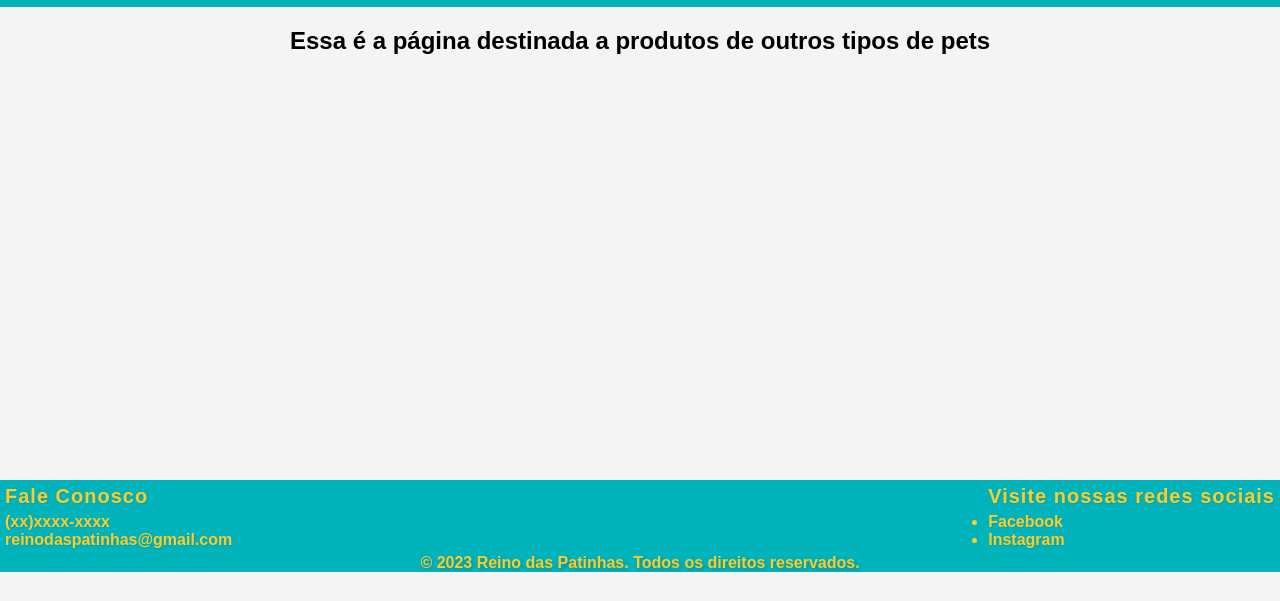
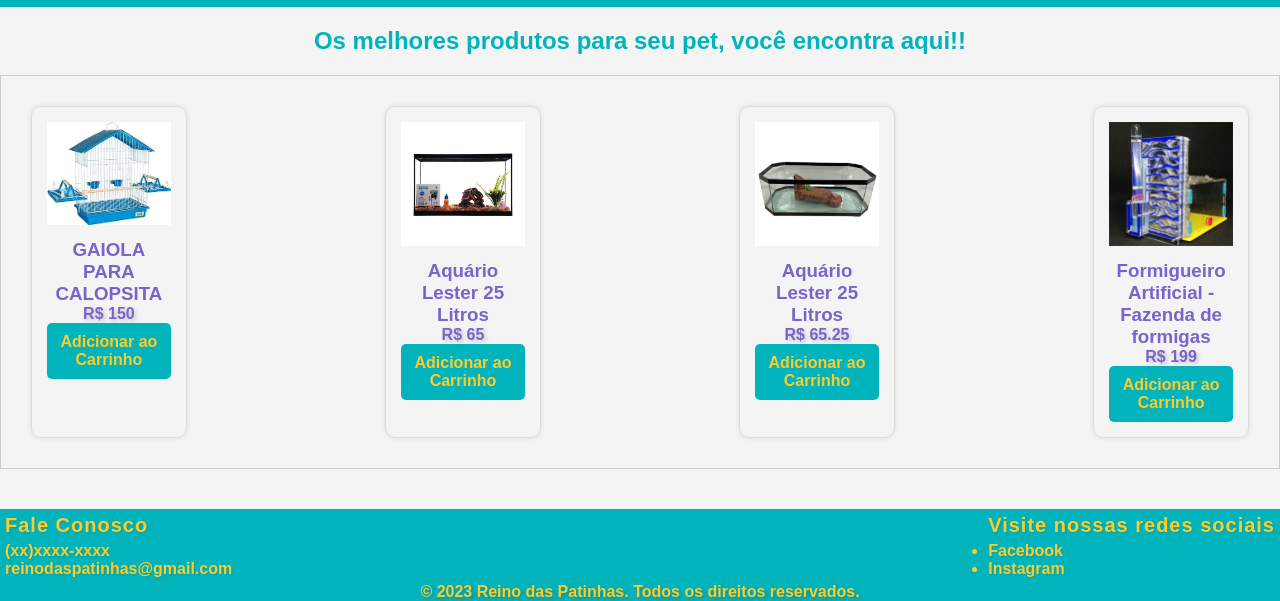
Before and after one commit to igorlanaa/projeto_proz_grupo3, a plain HTML site: page outros_pets.html in a window 1280 px wide. Shown: the part 228-829 px from the top of the page. Before the commit the page ends 800 px from the top, so only its background shows below. Drawn offline with Linux system fonts and the light colour scheme.

Commit message:
Subindo o esboço geral do site

```diff
--- a/CSS/carrinho.css
+++ b/CSS/carrinho.css
@@ -7,53 +7,63 @@ body {
     flex-direction: column;
     min-height: 100vh;
   }
+
   main {
     margin: 20px auto;
     flex-grow: 1;
   }
-*{
-    margin: 0%;
-    padding: 0%;
+
+  * {
+    margin: 0;
+    padding: 0;
   }
-header{
+
+  header {
     background-color: #01B4BC;
-    font-family:"cooper black", fantasy;
+    font-family: "cooper black", fantasy;
     color: #ffcb29;
   }
-header a{
+
+  header a {
     color: #ffcb29;
     text-decoration: none;
   }
-header a:hover{
+
+  header a:hover {
     color: #ffc100;
   }
-header img{
+
+  header img {
     position: relative;
     left: 250px;
-    top:40px;
+    top: 40px;
   }
-header h1{
+
+  header h1 {
     font-size: 60px;
     text-align: center;
     letter-spacing: 1px;
     position: relative;
     bottom: 30px;
   }
-nav{
+
+  nav {
     text-align: center;
   }
-nav ul{
-    list-style:none;
+
+  nav ul {
+    list-style: none;
   }
-nav ul li{
+
+  nav ul li {
     font-size: 30px;
     display: inline;
     padding: 0px 1.3%;
     position: relative;
-    bottom:20px;
+    bottom: 20px;
   }
 
-header section{
+  header section {
     position: relative;
     left: 50%;
     transform: translateX(-50%);
@@ -64,10 +74,9 @@ header section{
     display: flex;
     align-items: center;
     justify-content: space-between;
-
   }
 
-header section input{
+  header section input {
     width: 80%;
     padding: 10px;
     margin: 0 auto;
@@ -76,22 +85,23 @@ header section input{
     outline: none;
   }
 
-header a#lupa{
-    color:#1e3050;
+  header a#lupa {
+    color: #1e3050;
     padding: 20px;
   }
 
-
-footer{
+  footer {
     background-color: #01B4BC;
     color: #ffcb29;
   }
-footer h3{
+
+  footer h3 {
     font-size: 20px;
     font-family:"cooper black", fantasy;
     letter-spacing: 1px;
+  }
 
-}
+
   .container {
     display: flex;
     justify-content: space-between;
@@ -103,12 +113,72 @@ footer h3{
     width: auto;
     margin: 5px;
   }
+
   p {
     text-align: center;
     font-weight: bold;
     text-shadow: 2px 2px 4px rgba(0, 0, 0, 0.2);
   }
+
   .left, .right {
     font-weight: bold;
     text-shadow: 1px 1px 2px rgba(0, 0, 0, 0.1);
   }
+
+  .container-produtos {
+    width: 80%;
+    margin: 0 auto;
+    text-align: center;
+  }
+
+  .produtos {
+    display: flex;
+    flex-wrap: wrap;
+    justify-content: space-between;
+    margin: 20px auto;
+    border: 1px solid #ccc;
+    padding: 20px;
+    flex-grow: 1;
+  }
+
+  .produto {
+    width: 10%;
+    margin: 10px;
+    padding: 15px;
+    border: 1px solid #ddd;
+    border-radius: 10px;
+    text-align: left;
+    box-shadow: 0 0 5px rgba(0, 0, 0, 0.1);
+    text-align: center;
+    font-family: "cooper black", fantasy;
+    color: #7a63cc;
+  }
+
+  .produto img {
+    max-width: 100%;
+    height: auto;
+    margin-bottom: 10px;
+  }
+
+  .produto button {
+    display: flex;
+    background-color: #01B4BC;
+    color: #ffcb29;
+    border: none;
+    border-radius: 5px;
+    padding: 10px;
+    font-size: 16px;
+    font-weight: bold;
+    cursor: pointer;
+  }
+
+  .produto button:hover {
+    background-color: #ffc100;
+  }
+
+main h2 { color: #01B4BC;
+    font-family: "cooper black", fantasy;
+    text-align: center;
+
+
+}
--- a/CSS/outros_pets.css
+++ b/CSS/outros_pets.css
@@ -7,53 +7,63 @@ body {
     flex-direction: column;
     min-height: 100vh;
   }
+
   main {
     margin: 20px auto;
     flex-grow: 1;
   }
-*{
-    margin: 0%;
-    padding: 0%;
+
+  * {
+    margin: 0;
+    padding: 0;
   }
-header{
+
+  header {
     background-color: #01B4BC;
-    font-family:"cooper black", fantasy;
+    font-family: "cooper black", fantasy;
     color: #ffcb29;
   }
-header a{
+
+  header a {
     color: #ffcb29;
     text-decoration: none;
   }
-header a:hover{
+
+  header a:hover {
     color: #ffc100;
   }
-header img{
+
+  header img {
     position: relative;
     left: 250px;
-    top:40px;
+    top: 40px;
   }
-header h1{
+
+  header h1 {
     font-size: 60px;
     text-align: center;
     letter-spacing: 1px;
     position: relative;
     bottom: 30px;
   }
-nav{
+
+  nav {
     text-align: center;
   }
-nav ul{
-    list-style:none;
+
+  nav ul {
+    list-style: none;
   }
-nav ul li{
+
+  nav ul li {
     font-size: 30px;
     display: inline;
     padding: 0px 1.3%;
     position: relative;
-    bottom:20px;
+    bottom: 20px;
   }
 
-header section{
+  header section {
     position: relative;
     left: 50%;
     transform: translateX(-50%);
@@ -64,10 +74,9 @@ header section{
     display: flex;
     align-items: center;
     justify-content: space-between;
-
   }
 
-header section input{
+  header section input {
     width: 80%;
     padding: 10px;
     margin: 0 auto;
@@ -76,22 +85,23 @@ header section input{
     outline: none;
   }
 
-header a#lupa{
-    color:#1e3050;
+  header a#lupa {
+    color: #1e3050;
     padding: 20px;
   }
 
-
-footer{
+  footer {
     background-color: #01B4BC;
     color: #ffcb29;
   }
-footer h3{
+
+  footer h3 {
     font-size: 20px;
     font-family:"cooper black", fantasy;
     letter-spacing: 1px;
+  }
 
-}
+
   .container {
     display: flex;
     justify-content: space-between;
@@ -103,12 +113,72 @@ footer h3{
     width: auto;
     margin: 5px;
   }
+
   p {
     text-align: center;
     font-weight: bold;
     text-shadow: 2px 2px 4px rgba(0, 0, 0, 0.2);
   }
+
   .left, .right {
     font-weight: bold;
     text-shadow: 1px 1px 2px rgba(0, 0, 0, 0.1);
   }
+
+  .container-produtos {
+    width: 80%;
+    margin: 0 auto;
+    text-align: center;
+  }
+
+  .produtos {
+    display: flex;
+    flex-wrap: wrap;
+    justify-content: space-between;
+    margin: 20px auto;
+    border: 1px solid #ccc;
+    padding: 20px;
+    flex-grow: 1;
+  }
+
+  .produto {
+    width: 10%;
+    margin: 10px;
+    padding: 15px;
+    border: 1px solid #ddd;
+    border-radius: 10px;
+    text-align: left;
+    box-shadow: 0 0 5px rgba(0, 0, 0, 0.1);
+    text-align: center;
+    font-family: "cooper black", fantasy;
+    color: #7a63cc;
+  }
+
+  .produto img {
+    max-width: 100%;
+    height: auto;
+    margin-bottom: 10px;
+  }
+
+  .produto button {
+    display: flex;
+    background-color: #01B4BC;
+    color: #ffcb29;
+    border: none;
+    border-radius: 5px;
+    padding: 10px;
+    font-size: 16px;
+    font-weight: bold;
+    cursor: pointer;
+  }
+
+  .produto button:hover {
+    background-color: #ffc100;
+  }
+
+main h2 { color: #01B4BC;
+    font-family: "cooper black", fantasy;
+    text-align: center;
+
+
+}
--- a/CSS/produtos_caes.css
+++ b/CSS/produtos_caes.css
@@ -7,53 +7,63 @@ body {
     flex-direction: column;
     min-height: 100vh;
   }
+
   main {
     margin: 20px auto;
     flex-grow: 1;
   }
-*{
-    margin: 0%;
-    padding: 0%;
+
+  * {
+    margin: 0;
+    padding: 0;
   }
-header{
+
+  header {
     background-color: #01B4BC;
-    font-family:"cooper black", fantasy;
+    font-family: "cooper black", fantasy;
     color: #ffcb29;
   }
-header a{
+
+  header a {
     color: #ffcb29;
     text-decoration: none;
   }
-header a:hover{
+
+  header a:hover {
     color: #ffc100;
   }
-header img{
+
+  header img {
     position: relative;
     left: 250px;
-    top:40px;
+    top: 40px;
   }
-header h1{
+
+  header h1 {
     font-size: 60px;
     text-align: center;
     letter-spacing: 1px;
     position: relative;
     bottom: 30px;
   }
-nav{
+
+  nav {
     text-align: center;
   }
-nav ul{
-    list-style:none;
+
+  nav ul {
+    list-style: none;
   }
-nav ul li{
+
+  nav ul li {
     font-size: 30px;
     display: inline;
     padding: 0px 1.3%;
     position: relative;
-    bottom:20px;
+    bottom: 20px;
   }
 
-header section{
+  header section {
     position: relative;
     left: 50%;
     transform: translateX(-50%);
@@ -64,10 +74,9 @@ header section{
     display: flex;
     align-items: center;
     justify-content: space-between;
-
   }
 
-header section input{
+  header section input {
     width: 80%;
     padding: 10px;
     margin: 0 auto;
@@ -76,22 +85,23 @@ header section input{
     outline: none;
   }
 
-header a#lupa{
-    color:#1e3050;
+  header a#lupa {
+    color: #1e3050;
     padding: 20px;
   }
 
-
-footer{
+  footer {
     background-color: #01B4BC;
     color: #ffcb29;
   }
-footer h3{
+
+  footer h3 {
     font-size: 20px;
     font-family:"cooper black", fantasy;
     letter-spacing: 1px;
+  }
 
-}
+
   .container {
     display: flex;
     justify-content: space-between;
@@ -103,12 +113,72 @@ footer h3{
     width: auto;
     margin: 5px;
   }
+
   p {
     text-align: center;
     font-weight: bold;
     text-shadow: 2px 2px 4px rgba(0, 0, 0, 0.2);
   }
+
   .left, .right {
     font-weight: bold;
     text-shadow: 1px 1px 2px rgba(0, 0, 0, 0.1);
   }
+
+  .container-produtos {
+    width: 80%;
+    margin: 0 auto;
+    text-align: center;
+  }
+
+  .produtos {
+    display: flex;
+    flex-wrap: wrap;
+    justify-content: space-between;
+    margin: 20px auto;
+    border: 1px solid #ccc;
+    padding: 20px;
+    flex-grow: 1;
+  }
+
+  .produto {
+    width: 10%;
+    margin: 10px;
+    padding: 15px;
+    border: 1px solid #ddd;
+    border-radius: 10px;
+    text-align: left;
+    box-shadow: 0 0 5px rgba(0, 0, 0, 0.1);
+    text-align: center;
+    font-family: "cooper black", fantasy;
+    color: #7a63cc;
+  }
+
+  .produto img {
+    max-width: 100%;
+    height: auto;
+    margin-bottom: 10px;
+  }
+
+  .produto button {
+    display: flex;
+    background-color: #01B4BC;
+    color: #ffcb29;
+    border: none;
+    border-radius: 5px;
+    padding: 10px;
+    font-size: 16px;
+    font-weight: bold;
+    cursor: pointer;
+  }
+
+  .produto button:hover {
+    background-color: #ffc100;
+  }
+
+main h2 { color: #01B4BC;
+    font-family: "cooper black", fantasy;
+    text-align: center;
+
+
+}
--- a/CSS/produtos_gatos.css
+++ b/CSS/produtos_gatos.css
@@ -7,53 +7,63 @@ body {
     flex-direction: column;
     min-height: 100vh;
   }
+
   main {
     margin: 20px auto;
     flex-grow: 1;
   }
-*{
-    margin: 0%;
-    padding: 0%;
+
+  * {
+    margin: 0;
+    padding: 0;
   }
-header{
+
+  header {
     background-color: #01B4BC;
-    font-family:"cooper black", fantasy;
+    font-family: "cooper black", fantasy;
     color: #ffcb29;
   }
-header a{
+
+  header a {
     color: #ffcb29;
     text-decoration: none;
   }
-header a:hover{
+
+  header a:hover {
     color: #ffc100;
   }
-header img{
+
+  header img {
     position: relative;
     left: 250px;
-    top:40px;
+    top: 40px;
   }
-header h1{
+
+  header h1 {
     font-size: 60px;
     text-align: center;
     letter-spacing: 1px;
     position: relative;
     bottom: 30px;
   }
-nav{
+
+  nav {
     text-align: center;
   }
-nav ul{
-    list-style:none;
+
+  nav ul {
+    list-style: none;
   }
-nav ul li{
+
+  nav ul li {
     font-size: 30px;
     display: inline;
     padding: 0px 1.3%;
     position: relative;
-    bottom:20px;
+    bottom: 20px;
   }
 
-header section{
+  header section {
     position: relative;
     left: 50%;
     transform: translateX(-50%);
@@ -64,10 +74,9 @@ header section{
     display: flex;
     align-items: center;
     justify-content: space-between;
-
   }
 
-header section input{
+  header section input {
     width: 80%;
     padding: 10px;
     margin: 0 auto;
@@ -76,22 +85,23 @@ header section input{
     outline: none;
   }
 
-header a#lupa{
-    color:#1e3050;
+  header a#lupa {
+    color: #1e3050;
     padding: 20px;
   }
 
-
-footer{
+  footer {
     background-color: #01B4BC;
     color: #ffcb29;
   }
-footer h3{
+
+  footer h3 {
     font-size: 20px;
     font-family:"cooper black", fantasy;
     letter-spacing: 1px;
+  }
 
-}
+
   .container {
     display: flex;
     justify-content: space-between;
@@ -103,12 +113,72 @@ footer h3{
     width: auto;
     margin: 5px;
   }
+
   p {
     text-align: center;
     font-weight: bold;
     text-shadow: 2px 2px 4px rgba(0, 0, 0, 0.2);
   }
+
   .left, .right {
     font-weight: bold;
     text-shadow: 1px 1px 2px rgba(0, 0, 0, 0.1);
   }
+
+  .container-produtos {
+    width: 80%;
+    margin: 0 auto;
+    text-align: center;
+  }
+
+  .produtos {
+    display: flex;
+    flex-wrap: wrap;
+    justify-content: space-between;
+    margin: 20px auto;
+    border: 1px solid #ccc;
+    padding: 20px;
+    flex-grow: 1;
+  }
+
+  .produto {
+    width: 10%;
+    margin: 10px;
+    padding: 15px;
+    border: 1px solid #ddd;
+    border-radius: 10px;
+    text-align: left;
+    box-shadow: 0 0 5px rgba(0, 0, 0, 0.1);
+    text-align: center;
+    font-family: "cooper black", fantasy;
+    color: #7a63cc;
+  }
+
+  .produto img {
+    max-width: 100%;
+    height: auto;
+    margin-bottom: 10px;
+  }
+
+  .produto button {
+    display: flex;
+    background-color: #01B4BC;
+    color: #ffcb29;
+    border: none;
+    border-radius: 5px;
+    padding: 10px;
+    font-size: 16px;
+    font-weight: bold;
+    cursor: pointer;
+  }
+
+  .produto button:hover {
+    background-color: #ffc100;
+  }
+
+main h2 { color: #01B4BC;
+    font-family: "cooper black", fantasy;
+    text-align: center;
+
+
+}
--- a/outros_pets.html
+++ b/outros_pets.html
@@ -29,7 +29,8 @@
          </section>
     </header>
     <main>
-        <h2>Essa é a página destinada a produtos de outros tipos de pets</h2>
+        <h2>Os melhores produtos para seu pet, você encontra aqui!!</h2>
+        <section class="produtos"></section>
     </main>
     <footer>
         <div class="container">
@@ -50,5 +51,7 @@
         </div>
         <p>&copy; 2023 Reino das Patinhas. Todos os direitos reservados.</p>
     </footer>
+
+    <script src="./js/produtos_outrospets.js"></script>
 </body>
 </html>
```
Also changed, not shown: JS/produtos_caes.js (added, +52 -0 lines), JS/produtos_gatos.js (added, +53 -0 lines), JS/produtos_outrospets.js (added, +53 -0 lines), produtos_caes.html (+4 -1 lines), produtos_gatos.html (+3 -1 lines), imagens/produto10.jpg (added), imagens/produto11.jpg (added), imagens/produto12.webp (added), imagens/produto13.webp (added), imagens/produto7.jpg (added), imagens/produto8.jpg (added), imagens/produto9.jpg (added). Lines whose indentation alone changed are shown as unchanged.
